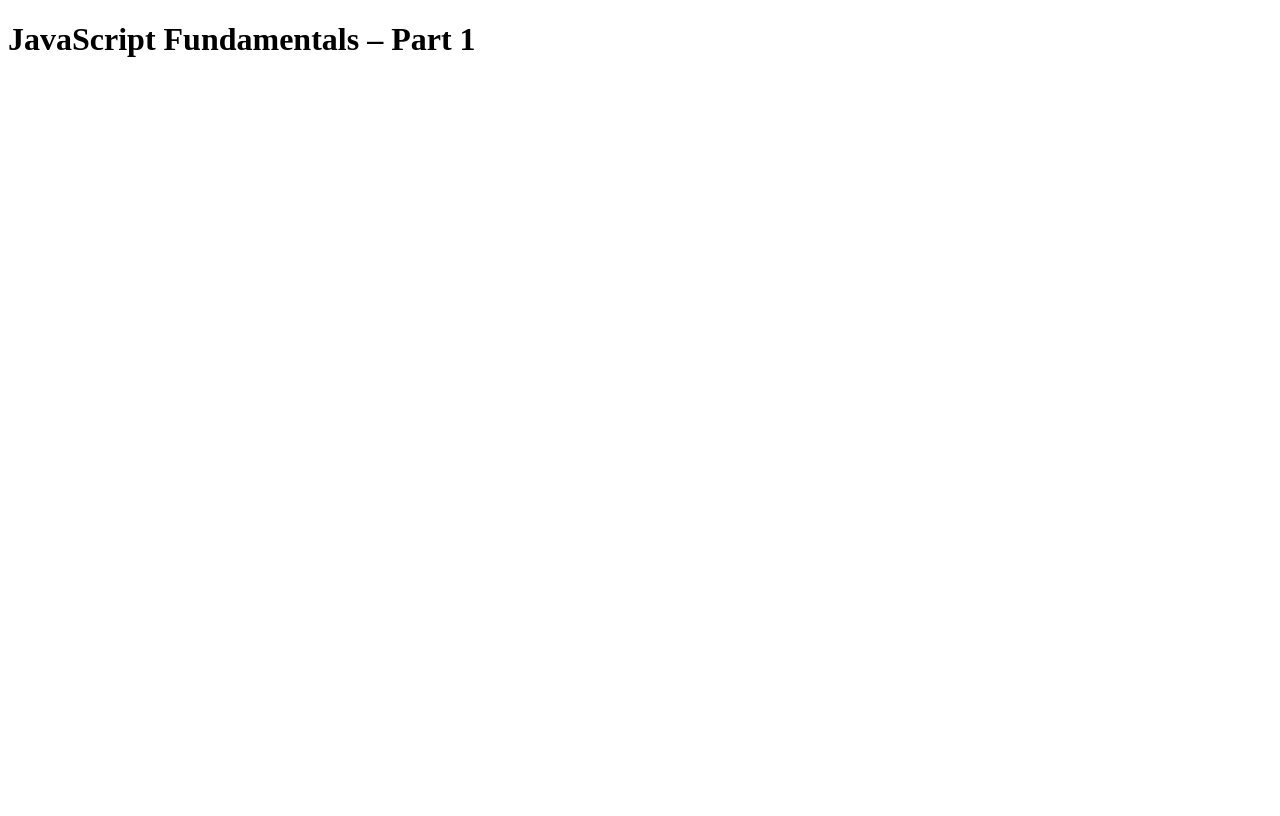
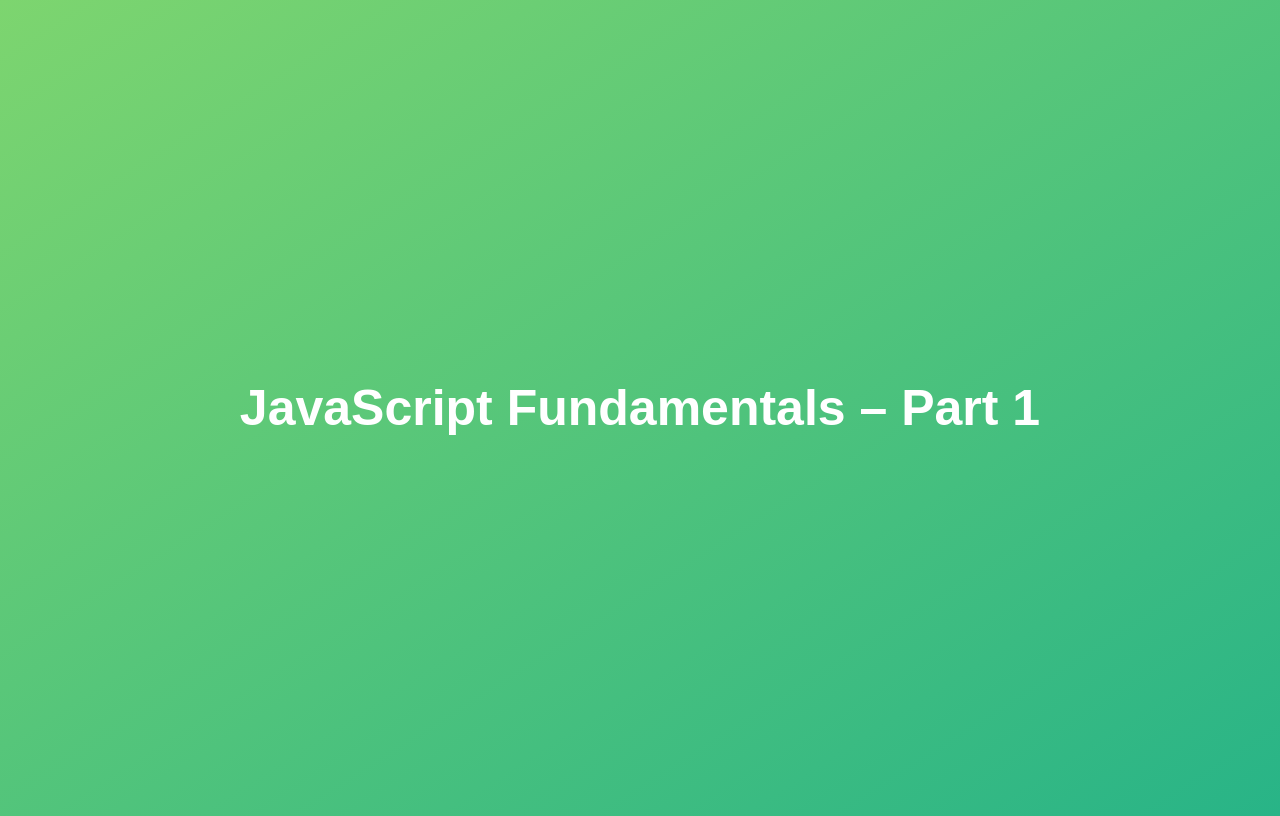
Before and after one commit to msurio/JavaScript, a plain HTML site: page 01-Fundamentals-Part-1/starter/index.html in a window 1280 px wide. Drawn offline with Linux system fonts and the light colour scheme.

Commit message:
copy and pasted the wrong thing

```diff
--- a/01-Fundamentals-Part-1/starter/style.css
+++ b/01-Fundamentals-Part-1/starter/style.css
@@ -1 +1,16 @@
-<!DOCTYPE html><html lang="en"><head><meta charset="UTF-8" /><meta name="viewport" content="width=device-width, initial-scale=1.0" /><meta http-equiv="X-UA-Compatible" content="ie=edge" /><link rel="stylesheet" href="style.css"><title>JavaScript Fundamentals – Part 1</title><style></style></head><body><h1>JavaScript Fundamentals – Part 1</h1></body></html>
+body {
+    height: 100vh;
+    display: flex;
+    align-items: center;
+    background: linear-gradient(to top left, #28b487, #7dd56f);
+}
+
+h1 {
+    font-family: sans-serif;
+    font-size: 50px;
+    line-height: 1.3;
+    width: 100%;
+    padding: 30px;
+    text-align: center;
+    color: white;
+}
```
